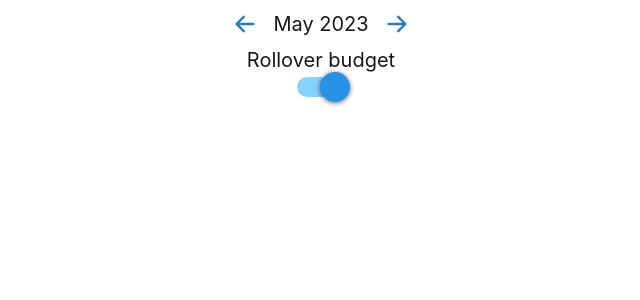
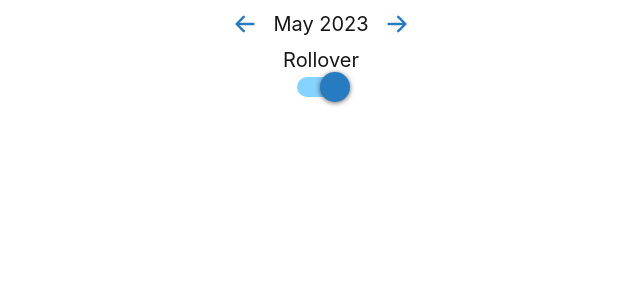
Before and after one commit to smikulic/monthly-app-client, a React (Create React App) app: page /expenses in a window 1280 px wide. Shown: the top 300 px of the page, without its empty margins (319-959 px from the left). Built offline with nearby package versions, Linux system fonts and the light colour scheme.

Commit message:
Update shema

```diff
--- a/src/components/expenses-list/expenses-list.tsx
+++ b/src/components/expenses-list/expenses-list.tsx
@@ -133,7 +133,9 @@ export const ExpensesList: React.FC<Props> = ({
                         const expensesExist = totalSubcategoryExpenses > 0;
                         const budgetAmount = subcategory.budgetAmount || 0;
 
-                        const createdAt = new Date(subcategory.createdAt);
+                        const createdAt = new Date(
+                          subcategory?.createdAt || currentDate
+                        );
 
                         const monthsPassed = Math.floor(
                           (currentDate.getFullYear() -
--- a/src/generated/graphql.tsx
+++ b/src/generated/graphql.tsx
@@ -131,7 +131,7 @@ export type QueryUserArgs = {
 export type Subcategory = {
   __typename?: 'Subcategory';
   budgetAmount?: Maybe<Scalars['Int']>;
-  createdAt: Scalars['Float'];
+  createdAt?: Maybe<Scalars['Float']>;
   expenses?: Maybe<Array<Maybe<Expense>>>;
   icon?: Maybe<Scalars['String']>;
   id: Scalars['ID'];
@@ -157,7 +157,7 @@ export type User = {
 export type CategoriesListQueryVariables = Exact<{ [key: string]: never; }>;
 
 
-export type CategoriesListQuery = { __typename?: 'Query', categories: Array<{ __typename?: 'Category', id: string, name: string, subcategories?: Array<{ __typename?: 'Subcategory', id: string, createdAt: number, name: string, budgetAmount?: number | null } | null> | null }> };
+export type CategoriesListQuery = { __typename?: 'Query', categories: Array<{ __typename?: 'Category', id: string, name: string, subcategories?: Array<{ __typename?: 'Subcategory', id: string, createdAt?: number | null, name: string, budgetAmount?: number | null } | null> | null }> };
 
 export type CreateCategoryMutationVariables = Exact<{
   name: Scalars['String'];
--- a/src/pages/expenses-page/expenses-page-container.tsx
+++ b/src/pages/expenses-page/expenses-page-container.tsx
@@ -81,12 +81,12 @@ export const ExpensesPageContainer = () => {
         }}
       />
       <div className="actionsBar">
-        Rollover budget
+        Rollover
         <Switch
           onChange={() => setShowRolloverBudget(!showRolloverBudget)}
           checked={showRolloverBudget}
           onColor="#86d3ff"
-          onHandleColor="#2693e6"
+          onHandleColor="#277bc0"
           handleDiameter={30}
           uncheckedIcon={false}
           checkedIcon={false}
@@ -94,8 +94,6 @@ export const ExpensesPageContainer = () => {
           activeBoxShadow="0px 0px 1px 10px rgba(0, 0, 0, 0.2)"
           height={20}
           width={48}
-          // className="react-switch"
-          // id="material-switch"
         />
       </div>
       {loadingExpenses || loadingCategories ? (
```
